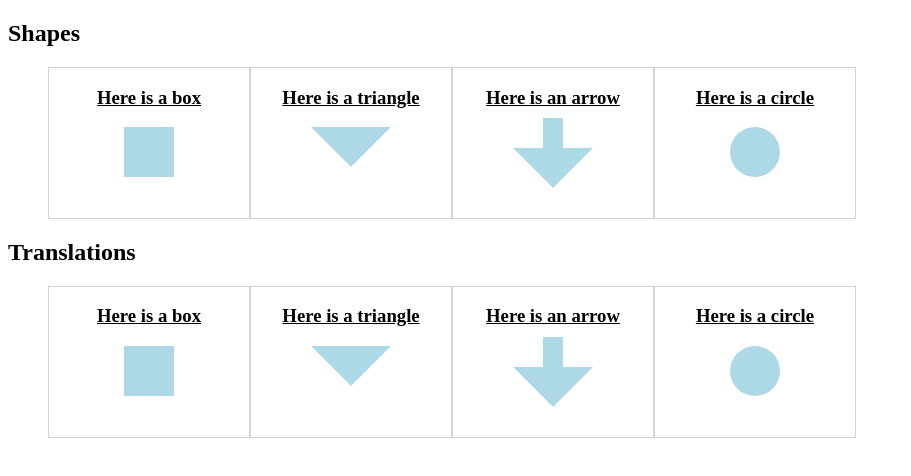
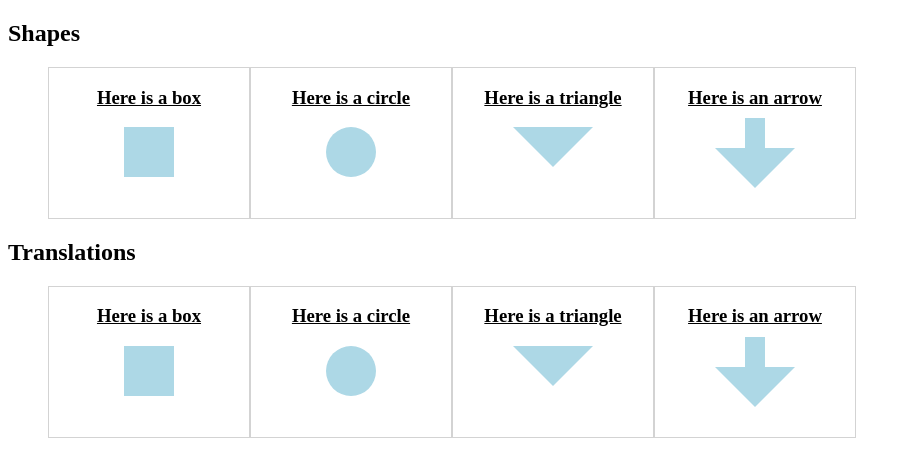
Before and after one commit to fl1cker/css-experimentation, an Angular app in the folder css-experimentation-app/: page / in a window 1280 px wide. Shown: the top 476 px of the page, without its empty margins (0-911 px from the left). Built offline with nearby package versions, Linux system fonts and the light colour scheme.

Commit message:
leveraging ngFor to simplify css

```diff
--- a/css-experimentation-app/src/app/app.component.css
+++ b/css-experimentation-app/src/app/app.component.css
@@ -61,18 +61,22 @@ h3 {
     background-color: lightblue;
 }
 
-section[title="translations"] .box:hover{
+section[title="translations"]:hover .box {
     transform: translate(20px, 20px);
 }
 
-section[title="translations"] .triangle:hover{
+section[title="translations"]:hover .triangle {
     transform: skewY(20deg);
 }
 
-section[title="translations"] .arrow:hover{
+section[title="translations"]:hover .arrow {
     transform: rotate(180deg);
 }
 
-section[title="translations"] .circle:hover{
+section[title="translations"]:hover .circle {
     transform: scale(.5);
 }
+
+h2 {
+    text-transform: capitalize;
+}
--- a/css-experimentation-app/src/app/app.component.html
+++ b/css-experimentation-app/src/app/app.component.html
@@ -1,58 +1,11 @@
-<section title="shapes">
-    <h2>Shapes</h2>
+<section *ngFor="let section of sections" title={{section}}>
+    <h2 class="pascalCase">{{section}}</h2>
     <ul>
-        <li class="container">
+        <li *ngFor="let shape of shapes" class="container">
             <div class="content">
-                <h3>Here is a box</h3>
-                <div class="box"></div>
-            </div>
-        </li>
-        <li class="container">
-            <div class="content">
-                <h3>Here is a triangle</h3>
-                <div class="triangle"></div>
-            </div>
-        </li>
-        <li class="container">
-            <div class="content">
-                <h3>Here is an arrow</h3>
-                <div class="arrow"></div>
-            </div>
-        </li>
-        <li class="container">
-            <div class="content">
-                <h3>Here is a circle</h3>
-                <div class="circle"></div>
+                <h3>Here is {{shape == 'arrow' ? 'an' : 'a'}} {{shape}}</h3>
+                <div class={{shape}}></div>
             </div>
         </li>
     </ul>
 </section>
-<section title="translations">
-    <h2>Translations</h2>
-    <ul>
-        <li class="container">
-            <div class="content">
-                <h3>Here is a box</h3>
-                <div class="box"></div>
-            </div>
-        </li>
-        <li class="container">
-            <div class="content">
-                <h3>Here is a triangle</h3>
-                <div class="triangle"></div>
-            </div>
-        </li>
-        <li class="container">
-            <div class="content">
-                <h3>Here is an arrow</h3>
-                <div class="arrow"></div>
-            </div>
-        </li>
-        <li class="container">
-            <div class="content">
-                <h3>Here is a circle</h3>
-                <div class="circle"></div>
-            </div>
-        </li>
-    </ul>
-</section>
--- a/css-experimentation-app/src/app/app.component.ts
+++ b/css-experimentation-app/src/app/app.component.ts
@@ -7,4 +7,7 @@ import { Component } from '@angular/core';
 })
 export class AppComponent {
   title = 'CSS Magic';
+
+  shapes: string[] = ['box', 'circle', 'triangle', 'arrow'];
+  sections: string[] = ['shapes', 'translations'];
 }
```
Also changed, not shown: 1 other file (tests, documents, lock files or other folders).
